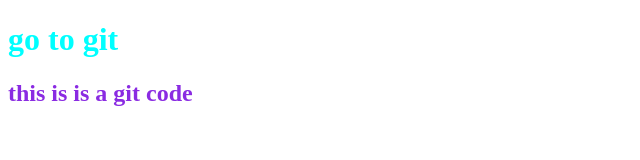
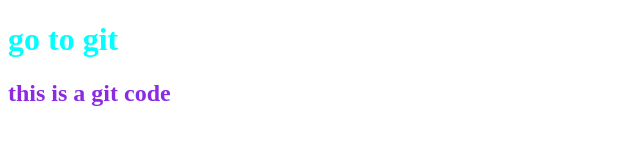
Before and after one commit to sinha45/first-repo, a plain HTML site: page index.html in a window 1280 px wide. Shown: the full height of the page, 0-640 px from the left. Drawn offline with Linux system fonts and the light colour scheme.

```diff
--- a/index.html
+++ b/index.html
@@ -9,6 +9,6 @@
 </head>
 <body>
     <h1> go to git</h1>
-    <h2>this is is a git code</h2>
+    <h2>this  is a git code</h2>
 </body>
 </html>
```
